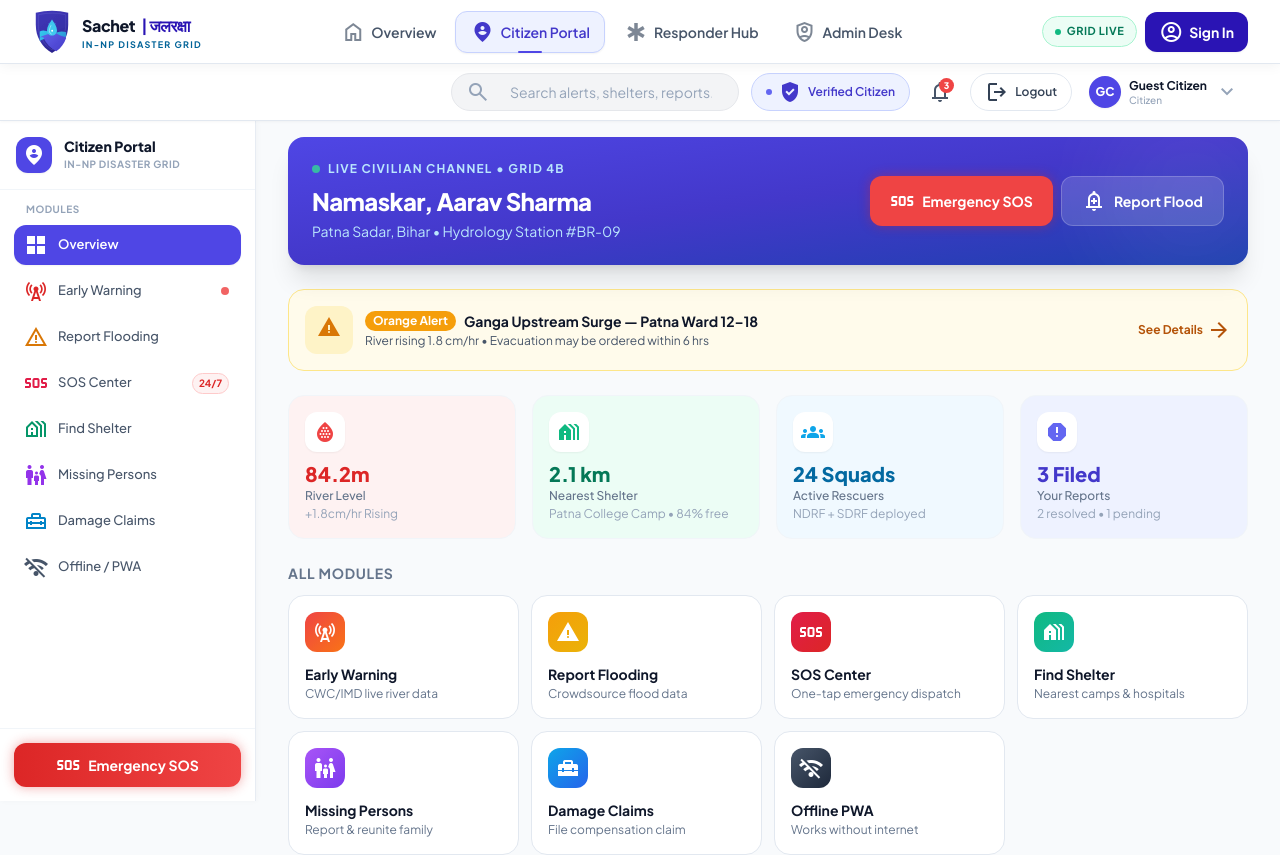
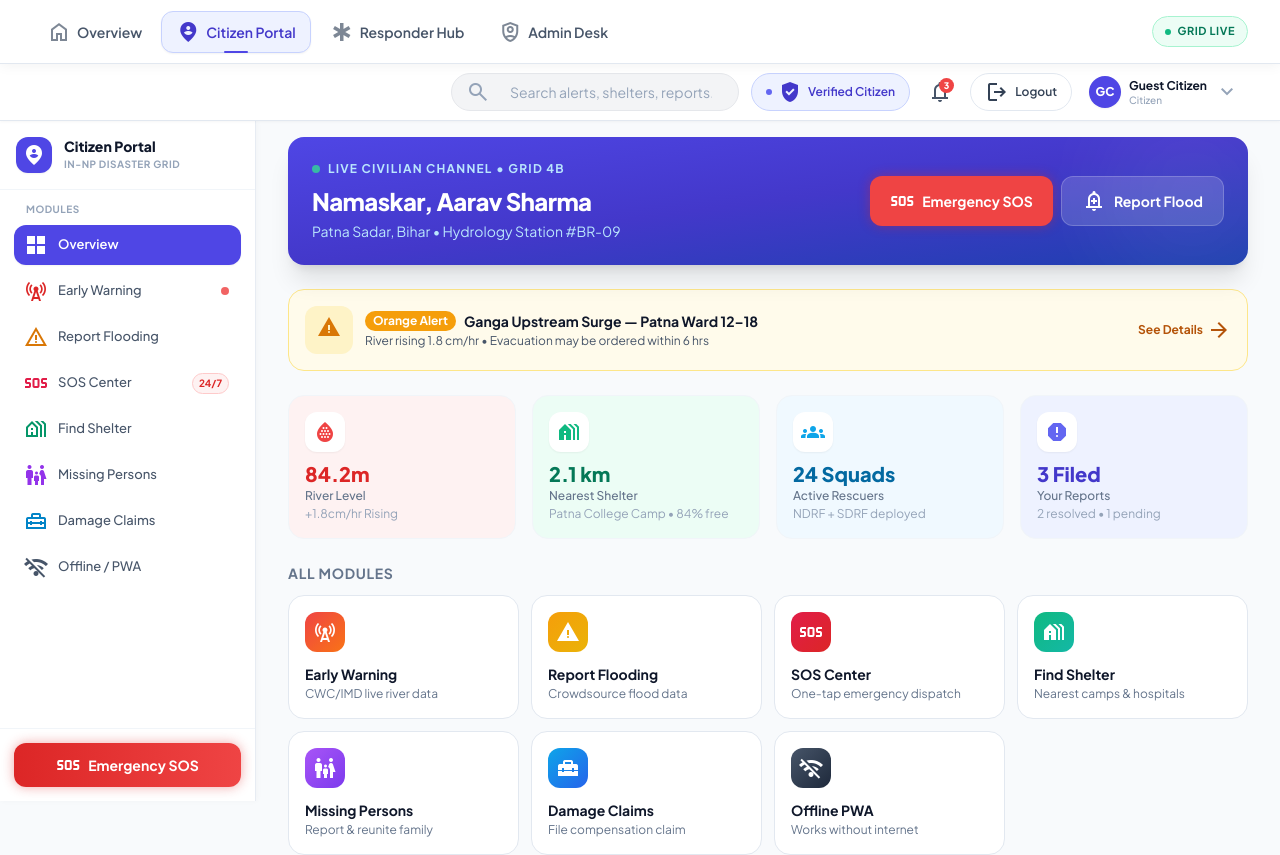
Before and after one commit to sagarx16/Sachet, a Next.js app: page /citizen in a window 1280 px wide. Shown: the top 855 px of the page. Built offline with nearby package versions, Linux system fonts and the light colour scheme.

Commit message:
Simplify citizen portal navbar

```diff
--- a/components/Navbar.jsx
+++ b/components/Navbar.jsx
@@ -36,6 +36,7 @@ const navLinks = [
 export default function Navbar() {
   const pathname = usePathname();
   const [mobileOpen, setMobileOpen] = useState(false);
+  const isCitizenPortal = pathname === '/citizen';
 
   const isActive = (link) => {
     if (link.exact) return pathname === link.href;
@@ -47,7 +48,7 @@ export default function Navbar() {
       <header className="sticky top-0 w-full z-50 h-16 bg-white/95 backdrop-blur-xl border-b border-[#E2E8F0] shadow-[0_2px_12px_rgba(0,0,0,0.05)]">
         <div className="h-full w-full px-4 md:px-8 flex items-center justify-between gap-4 max-w-screen-2xl mx-auto">
 
-          {/* Brand */}
+          {!isCitizenPortal && (
             <Link href="/" className="flex items-center gap-2.5 hover:opacity-90 transition-opacity shrink-0">
               <BrandMark compact />
               <div className="flex flex-col leading-none">
@@ -60,6 +61,7 @@ export default function Navbar() {
                 </span>
               </div>
             </Link>
+          )}
 
           {/* Desktop Nav Links */}
           <nav className="hidden md:flex items-center gap-1" aria-label="Main navigation">
@@ -100,7 +102,7 @@ export default function Navbar() {
               <span className="text-[11px] font-bold uppercase tracking-wider">Grid Live</span>
             </div>
 
-            {/* Sign In */}
+            {!isCitizenPortal && (
               <Link
                 href="/login"
                 className="flex items-center gap-1.5 px-3.5 py-2 rounded-xl bg-primary text-white text-sm font-bold shadow-sm hover:bg-indigo-700 transition-colors"
@@ -108,8 +110,10 @@ export default function Navbar() {
                 <span className="material-symbols-outlined text-[17px]">account_circle</span>
                 <span className="hidden sm:inline">Sign In</span>
               </Link>
+            )}
 
             {/* Mobile menu toggle */}
+            {!isCitizenPortal && (
               <button
                 onClick={() => setMobileOpen((v) => !v)}
                 className="md:hidden flex items-center justify-center w-9 h-9 rounded-xl hover:bg-slate-100 text-slate-600 transition-colors"
@@ -119,6 +123,7 @@ export default function Navbar() {
                   {mobileOpen ? 'close' : 'menu'}
                 </span>
               </button>
+            )}
           </div>
         </div>
       </header>
```
Lines whose indentation alone changed are shown as unchanged.
